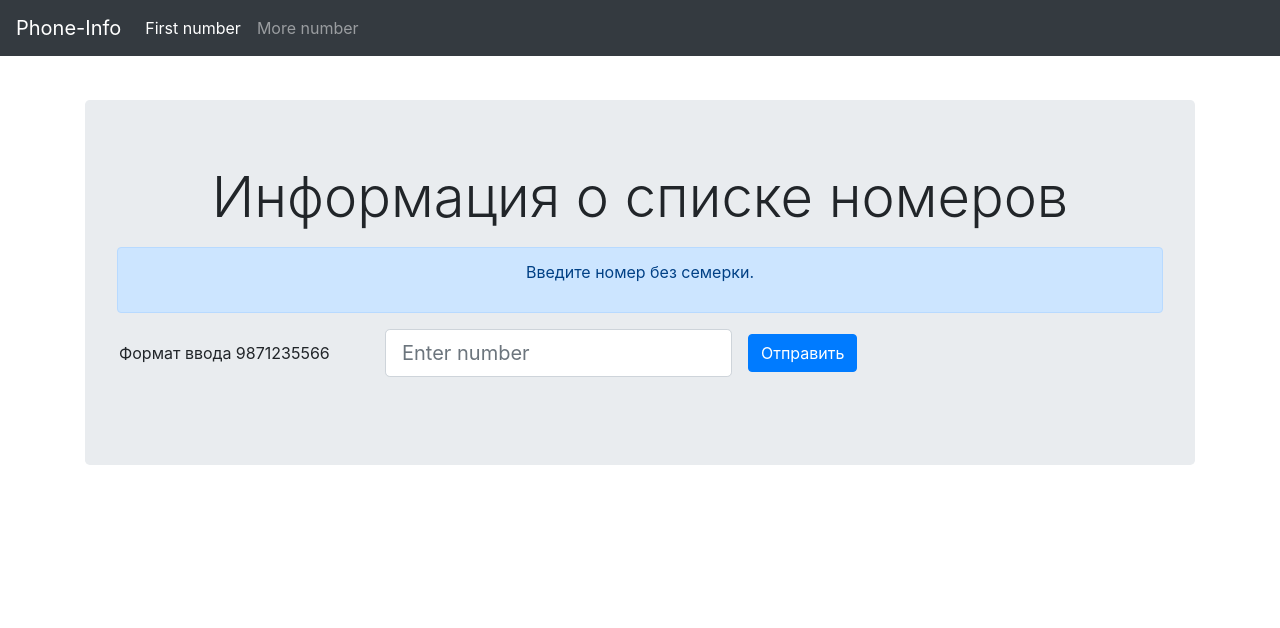
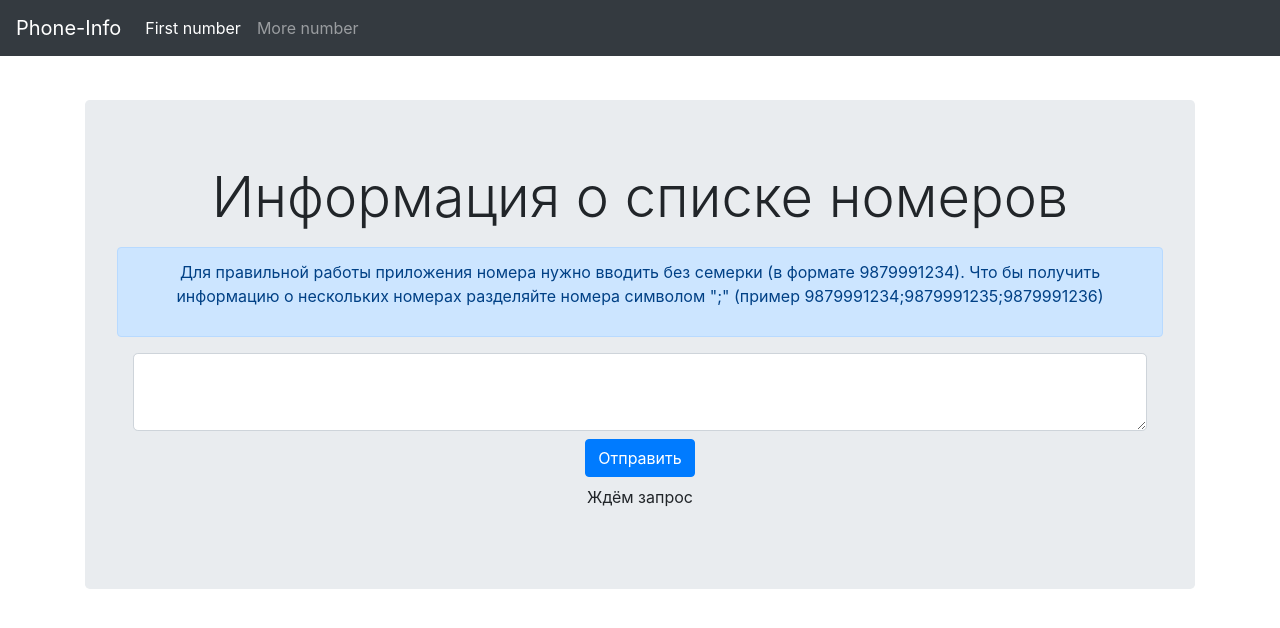
Before and after one commit to ViktorShiyan/findreact, a React (Create React App) app: page /more in a window 1280 px wide. Shown: the top 628 px of the page. Built offline with nearby package versions, Linux system fonts and the light colour scheme.

Commit message:
made more find number

```diff
--- a/src/components/FormMore/FormMore.js
+++ b/src/components/FormMore/FormMore.js
@@ -5,12 +5,12 @@ import formater from '../../tools/numberFormater';
 export default class FormMore extends React.Component {
     constructor(props) {
         super(props);
-        this.state = {text: ""};
+        this.state = {code: []};
     }
 
 
     requestToApi = () => {
-        let url = "https://viktorshiyan.ru/find?number=" + this.state.text.substring(2);
+        let url = "https://viktorshiyan.ru/findmore?number=" + this.state.text;
 
         request({
             url: url,
@@ -18,9 +18,10 @@ export default class FormMore extends React.Component {
         }, (error, response, body) => {
             if ((!error && response.statusCode === 200) || (!error && response.statusCode === 304)) {
                 console.log(body);// Print the json response
-                this.setState({code: body.code});
-                this.setState({company: body.company});
-                this.setState({region: body.region});
+                let d = body.array;
+                console.log('THIS is Array' + JSON.stringify(d));
+                this.setState({code: body.array});
+                console.log(this.state.code[0]);
             }
         })
     };
@@ -41,22 +42,26 @@ export default class FormMore extends React.Component {
                 <div className={"jumbotron"}>
                     <p className={"display-4"}>Информация о списке номеров</p>
                     <div className={"alert alert-primary"}>
-                        <p>Введите номер без семерки.</p>
+                        <p>Для правильной работы приложения номера нужно вводить без семерки (в формате 9879991234).
+                            Что бы получить информацию о нескольких номерах разделяйте номера символом ";"
+                            (пример 9879991234;9879991235;9879991236)</p>
                     </div>
-                    <form className={"form-inline"} onSubmit={this.handleSubmit}>
-                        <div className="form-group mb-2">
-                            <input type="text" readOnly className="form-control-plaintext" id="staticEmail2"
-                                   value="Формат ввода 9871235566"/>
-                        </div>
+                    <form className={"form"} onSubmit={this.handleSubmit}>
                         <div className={"form-group mx-sm-3 mb-2"}>
-                            <input placeholder={"Enter number"} className={"form-control form-control-lg"}
-                                   onChange={this.handleChange} value={formater(this.state.text)}/>
+                            <textarea className={"form-control form-control-lg"}
+                                      onChange={this.handleChange}>{this.state.text}</textarea>
                         </div>
                         <input className={"btn btn-primary mb-2"} type='submit' value='Отправить'/>
                     </form>
-                    <p>{formater(this.state.text)}</p>
-                    <p>{this.state.company}</p>
-                    <p>{this.state.region}</p>
+                    <p>{this.state.code.length !== 0 ? this.state.code.reduce((acc, cur) => {
+                        if (cur) {
+                            return [...acc, `Номер:${cur.number} Регион:${cur.region} Компания:${cur.company}`];
+                        } else {
+                            return [...acc, `Ошибка формата номера. Проверьте правильность номера`];
+                        }
+                    }, []).map((cur) => {
+                        return <p> {cur}</p>
+                    }) : 'Ждём запрос'}</p>
                 </div>
             </main>
         )
```
